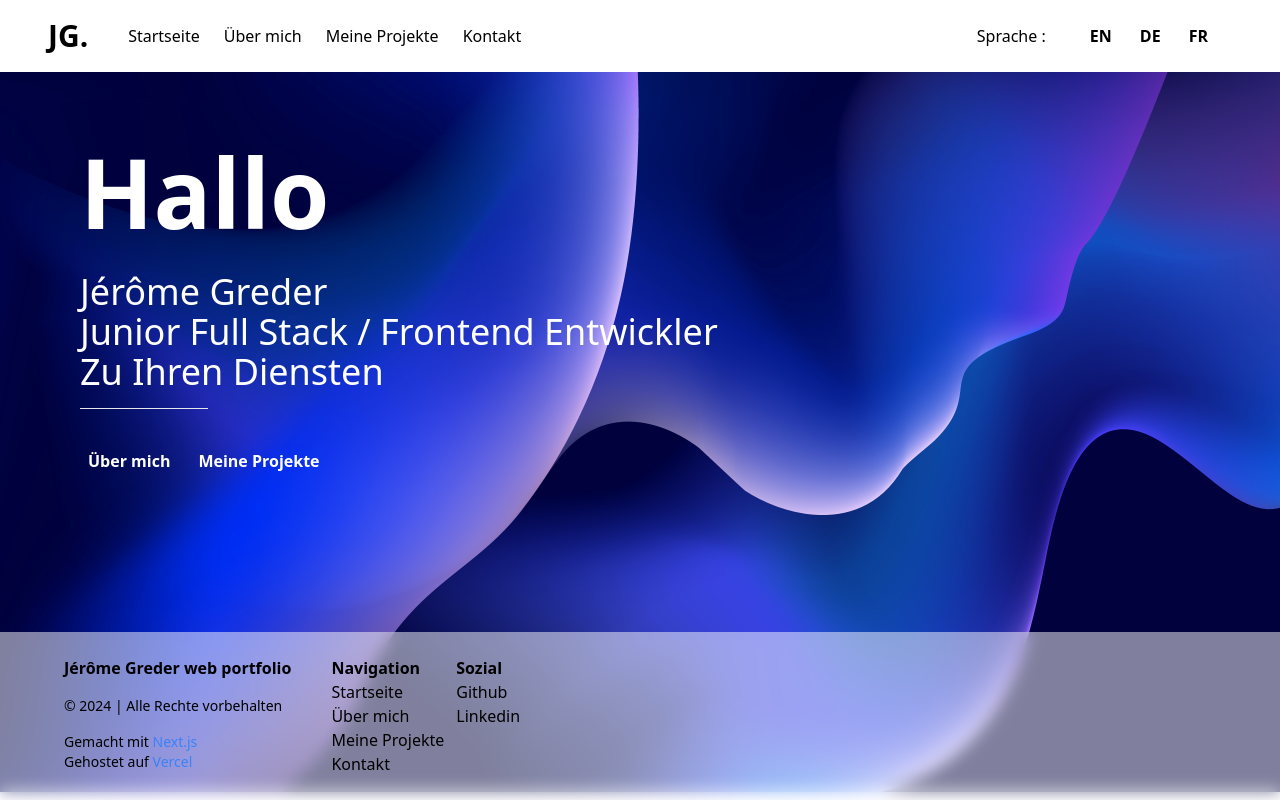
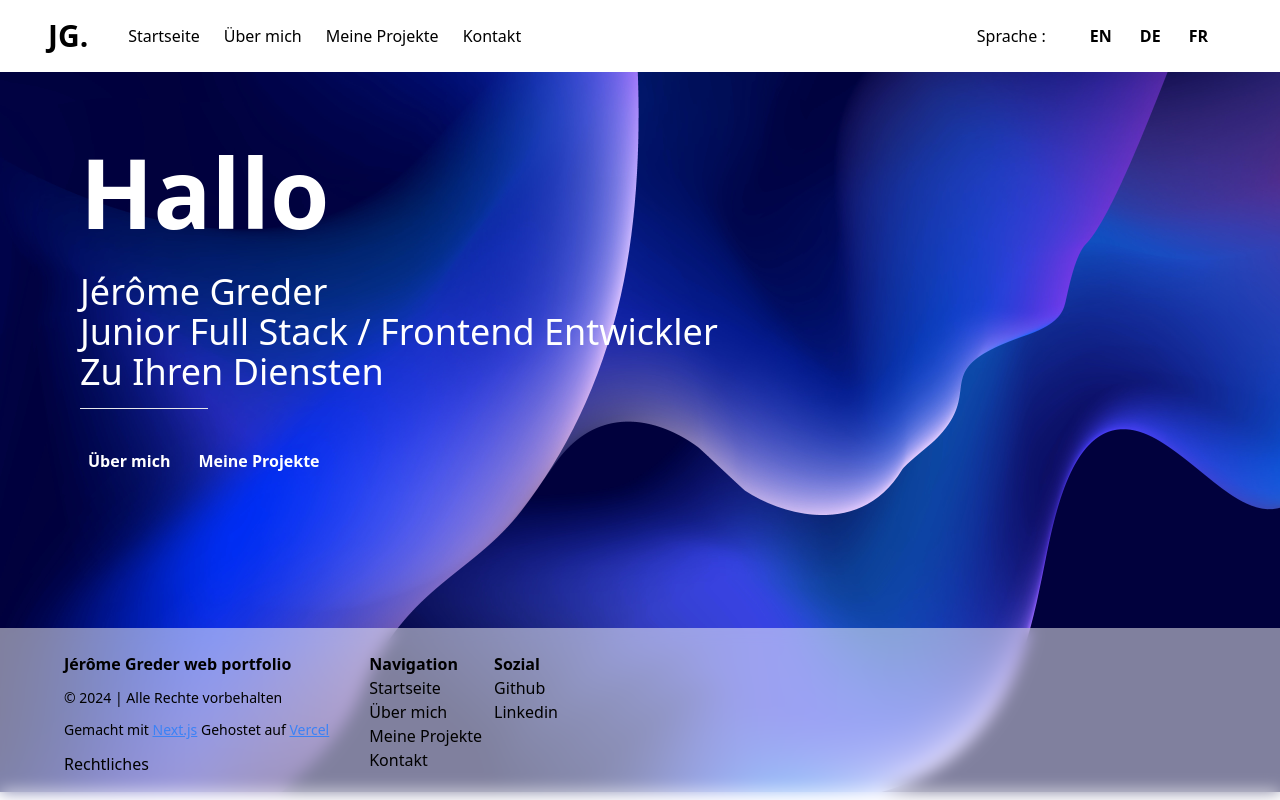
Before and after one commit to Glados1998/jerome-greder-web-portfolio-client, a Next.js app: page /de in a window 1280 px wide. Shown: the top 800 px of the page. Built offline with nearby package versions, Linux system fonts and the light colour scheme.

Commit message:
Add "legal" link to footer and improve accessibility
Added a "legal" link to the footer in all languages. Replaced <a> tags with <Link> components for better integration with Next.js and improved accessibility by adding underline styles for clickable elements.

```diff
--- a/dictionaries/de.json
+++ b/dictionaries/de.json
@@ -13,6 +13,7 @@
       "allRightsReserved": "Alle Rechte vorbehalten",
       "navigationLabel": "Navigation",
       "socialLabel": "Sozial",
+      "legal":"Rechtliches",
       "social": {
         "github": "Github",
         "linkedin": "Linkedin"
--- a/dictionaries/en.json
+++ b/dictionaries/en.json
@@ -13,6 +13,7 @@
       "allRightsReserved": "All rights reserved",
       "navigationLabel": "Navigation",
       "socialLabel": "Social",
+      "legal":"Legal",
       "social": {
         "socials": "Socials",
         "github": "Github",
--- a/dictionaries/fr.json
+++ b/dictionaries/fr.json
@@ -13,6 +13,7 @@
       "allRightsReserved": "Tous droits réservés",
       "navigationLabel": "Navigation",
       "socialLabel": "Social",
+      "legal":"Mentions légales",
       "social": {
         "github": "Github",
         "linkedin": "Linkedin"
--- a/src/app/[lang]/components/footer.tsx
+++ b/src/app/[lang]/components/footer.tsx
@@ -1,5 +1,7 @@
 import {getDictionary} from "../../../../lib/dictionary";
 import {Locale} from "../../../../i18.donfig";
+import {SiNextdotjs, SiVercel} from "react-icons/si";
+import Link from "next/link";
 
 const links = [
     {label: "home", href: "/"},
@@ -23,12 +25,15 @@ export default async function Footer({lang}: { lang: Locale }) {
                 {/* First Row - Main Content */}
                 <div className={'grid grid-flow-row gap-3'}>
                     <span className={'font-bold text-md'}>Jérôme Greder web portfolio</span>
-                    <span
-                        className={'font-medium text-sm'}>© {new Date().getFullYear()} | {components.Footer.allRightsReserved}</span>
-                    <span className={'font-medium text-sm'}>{components.Footer.madeWith} <a target={'_blank'}
-                                                                                            href={'https://nextjs.org'}
-                                                                                            className={'text-blue-500'}>Next.js</a> <br/> {components.Footer.hostedOn}
-                        <a target={'_blank'} href={'https://vercel.com/'} className={'text-blue-500'}> Vercel</a></span>
+                    <span className={'font-medium text-sm'}>
+                        © {new Date().getFullYear()} | {components.Footer.allRightsReserved}
+                    </span>
+                    <span className={'font-medium text-sm'}>
+                        {components.Footer.madeWith} <a target={'_blank'} href={'https://nextjs.org'}
+                                                        className={'text-blue-500 underline hover:no-underline'}>
+                        Next.js</a>  {components.Footer.hostedOn} <a target={'_blank'} href={'https://vercel.com/'}
+                                                                          className={'text-blue-500 underline hover:no-underline'}>Vercel</a></span>
+                    <Link href={`/${lang}/legal`} className={'font-medium'}>{components.Footer.legal}</Link>
                 </div>
 
                 {/* Second Row - Navigation and Social Links */}
@@ -41,13 +46,12 @@ export default async function Footer({lang}: { lang: Locale }) {
                         <ul className={'grid grid-flow-row auto-rows-max'}>
                             {links.map(link => (
                                 <li className={'font-medium'} key={link.label}>
-                                    <a href={`/${lang}/${link.href}`}>{components.Footer.navigation[link.label]}</a>
+                                    <Link href={`/${lang}/${link.href}`}>{components.Footer.navigation[link.label]}</Link>
                                 </li>
                             ))}
                         </ul>
                     </div>
 
-                    {/* Social Links */}
                     <div>
                         <h1 className={'text-md font-bold'}>
                             {components.Footer.socialLabel}
@@ -55,7 +59,7 @@ export default async function Footer({lang}: { lang: Locale }) {
                         <ul className={'grid grid-flow-row auto-rows-max'}>
                             {socialLinks.map(link => (
                                 <li className={'font-medium'} key={link.label}>
-                                    <a target={'_blank'} href={link.href}>{components.Footer.social[link.label]}</a>
+                                    <Link target={'_blank'} href={link.href}>{components.Footer.social[link.label]}</Link>
                                 </li>
                             ))}
                         </ul>
```
